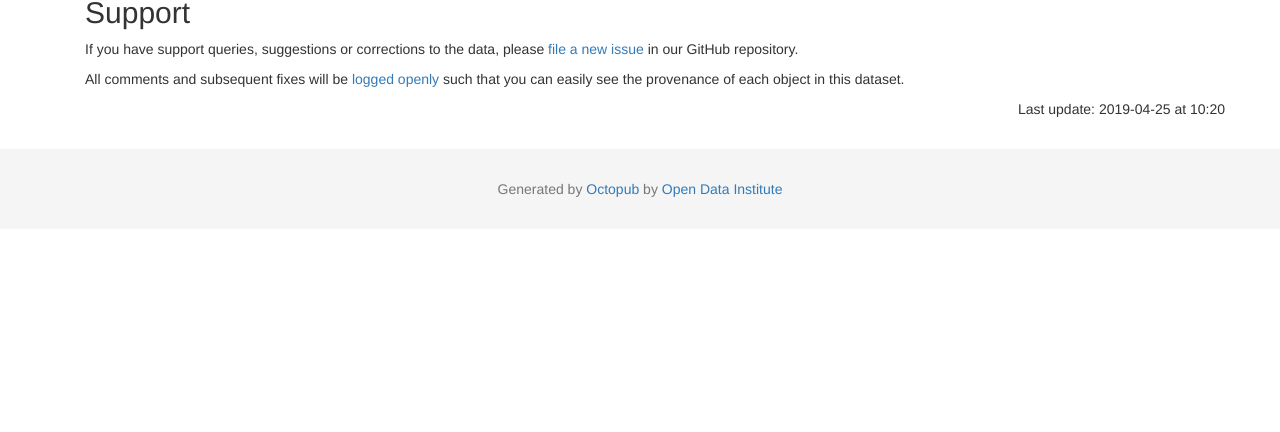
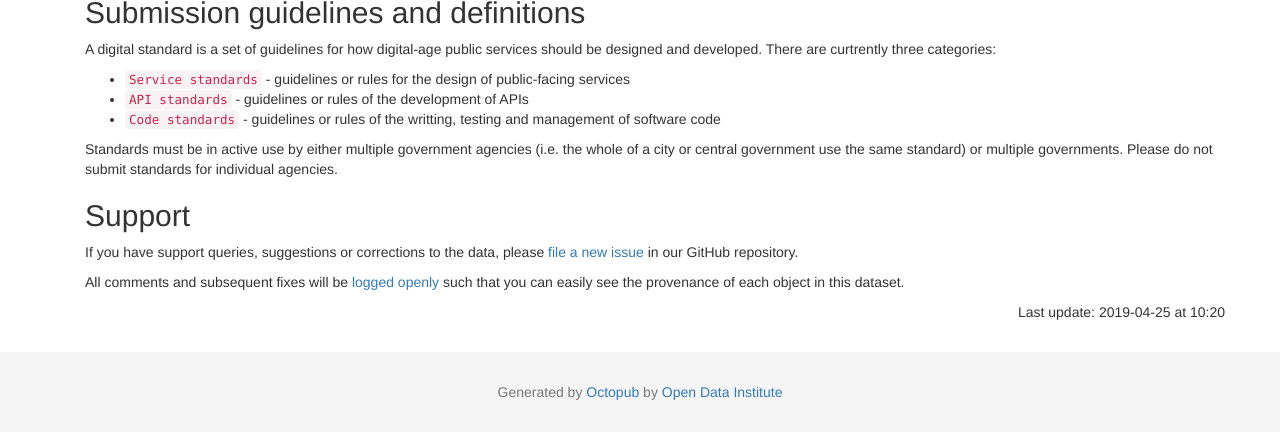
Before and after one commit to platformland/government-service-standards, a Jekyll site: the page built from index.html, in a window 1280 px wide and 900 px high, scrolled down 847 px, cut to the strip 468-900 px from the top of the window. Built offline with Jekyll 4.4.1, drawn with Linux system fonts in a browser that asks for light colours; nearby versions of some CDN libraries; before the commit the page ends 1544 px from its top, so only the background shows below that.

Commit message:
Update index.html

```diff
--- a/index.html
+++ b/index.html
@@ -106,6 +106,14 @@ layout: default
 
   <script src="{{ site.certificate_url }}"></script>
 
+  <h2>Submission guidelines and definitions</h2>
+  <p>A digital standard is a set of guidelines for how digital-age public services should be designed and developed. There are curtrently three categories:</p>
+  <ul>
+	  <li><code>Service standards</code> - guidelines or rules for the design of public-facing services</li>
+	  <li><code>API standards</code> - guidelines or rules of the development of APIs</li>
+	  <li><code>Code standards</code> - guidelines or rules of the writting, testing and management of software code</li>
+  </ul>
+  <p>Standards must be in active use by either multiple government agencies (i.e. the whole of a city or central government use the same standard) or multiple governments. Please do not submit standards for individual agencies.</p>
   <h2>Support</h2>
 
     <p>If you have support queries, suggestions or corrections to the data, please <a href="{{ site.github.issues_url }}" target="_blank">file a new issue</a> in our GitHub repository.</p>
```
